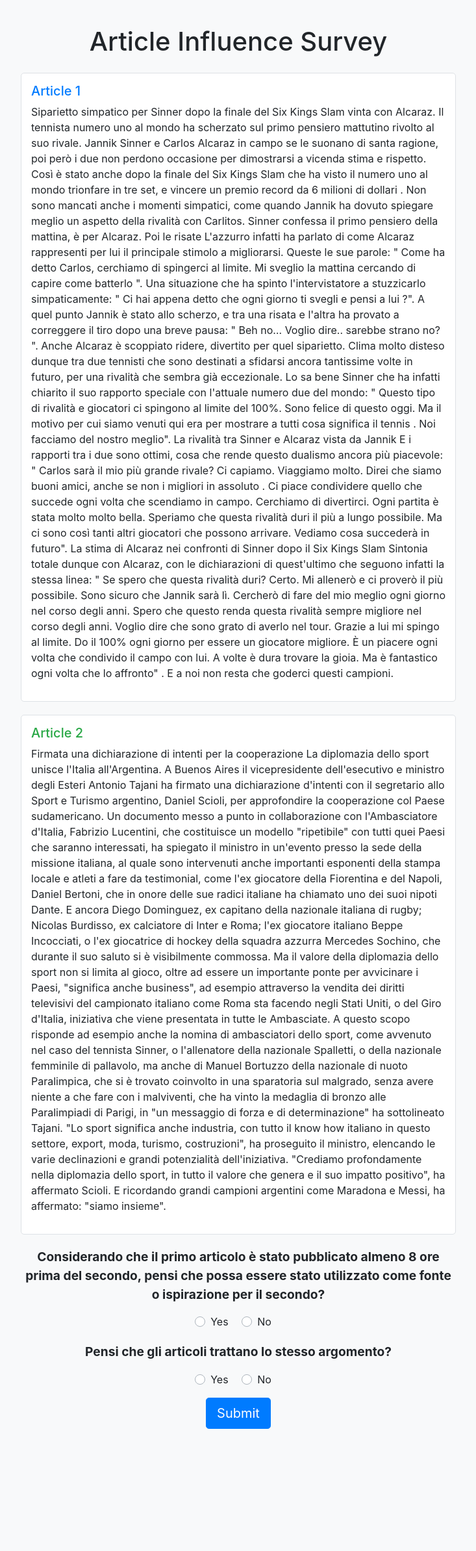
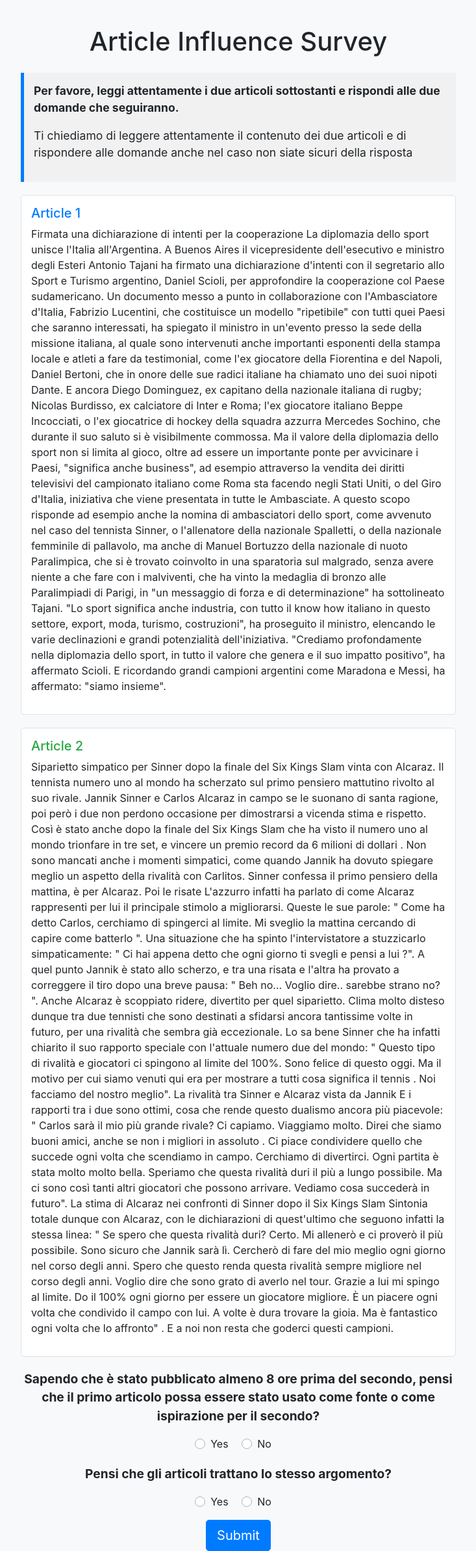
Before and after one commit to MatiasSalaris/surveyNewsAnalysis, a Flask app: page / in a window 1280 px wide. Shown: the whole page at 65% size, without its empty margins (273-1006 px from the left). Before the commit the page ends 2199 px from the top, so only its background shows below. Run offline with Flask 3, Linux system fonts and the light colour scheme; some libraries are stand-ins or nearby versions.

Commit message:
Update survey.html

```diff
--- a/templates/survey.html
+++ b/templates/survey.html
@@ -26,31 +26,46 @@
             font-size: 1.2em;
             margin-top: 20px;
         }
+        .instruction-box {
+            background-color: #f1f1f1;
+            border-left: 5px solid #007bff;
+            padding: 15px;
+            margin-bottom: 20px;
+            font-size: 1.1em;
+        }
     </style>
 </head>
 <body>
     <div class="container">
         <h1 class="text-center mb-4">Article Influence Survey</h1>
 
+        <!-- Instruction Box -->
+        <div class="instruction-box">
+            <p><strong>Per favore, leggi attentamente i due articoli sottostanti e rispondi alle due domande che seguiranno.</strong></p>
+            <p>Ti chiediamo di leggere attentamente il contenuto dei due articoli e di rispondere alle domande anche nel caso non siate sicuri della risposta</p>
+        </div>
+
         <!-- Article 1 Box -->
         <div class="article-box">
             <h5 class="text-primary">Article 1</h5>
-            <p>{{ target_content }}</p>
+            <p>{{ current_content }}</p>
         </div>
+
         <!-- Article 2 Box -->
         <div class="article-box">
             <h5 class="text-success">Article 2</h5>
-            <p>{{ current_content }}</p>
+            <p>{{ target_content }}</p>
         </div>
+
         <!-- Survey Form -->
         <form action="/submit" method="POST" class="text-center">
-            <input type="hidden" name="content_index " value="{{ content_index  }}">
+            <input type="hidden" name="index" value="{{ index }}">
             <input type="hidden" name="current_content" value="{{ current_content }}">
             <input type="hidden" name="target_content" value="{{ target_content }}">
 
             <!-- First Question -->
             <div class="form-group">
-                <p class="question">Considerando che il primo articolo è stato pubblicato almeno 8 ore prima del secondo, pensi che possa essere stato utilizzato come fonte o ispirazione per il secondo?</p>
+                <p class="question">Sapendo che è stato pubblicato almeno 8 ore prima del secondo, pensi che il primo articolo possa essere stato usato come fonte o come ispirazione per il secondo?</p>
                 <div class="custom-control custom-radio custom-control-inline">
                     <input type="radio" id="sourceYes" name="response_source" value="True" class="custom-control-input" required>
                     <label class="custom-control-label" for="sourceYes">Yes</label>
```
